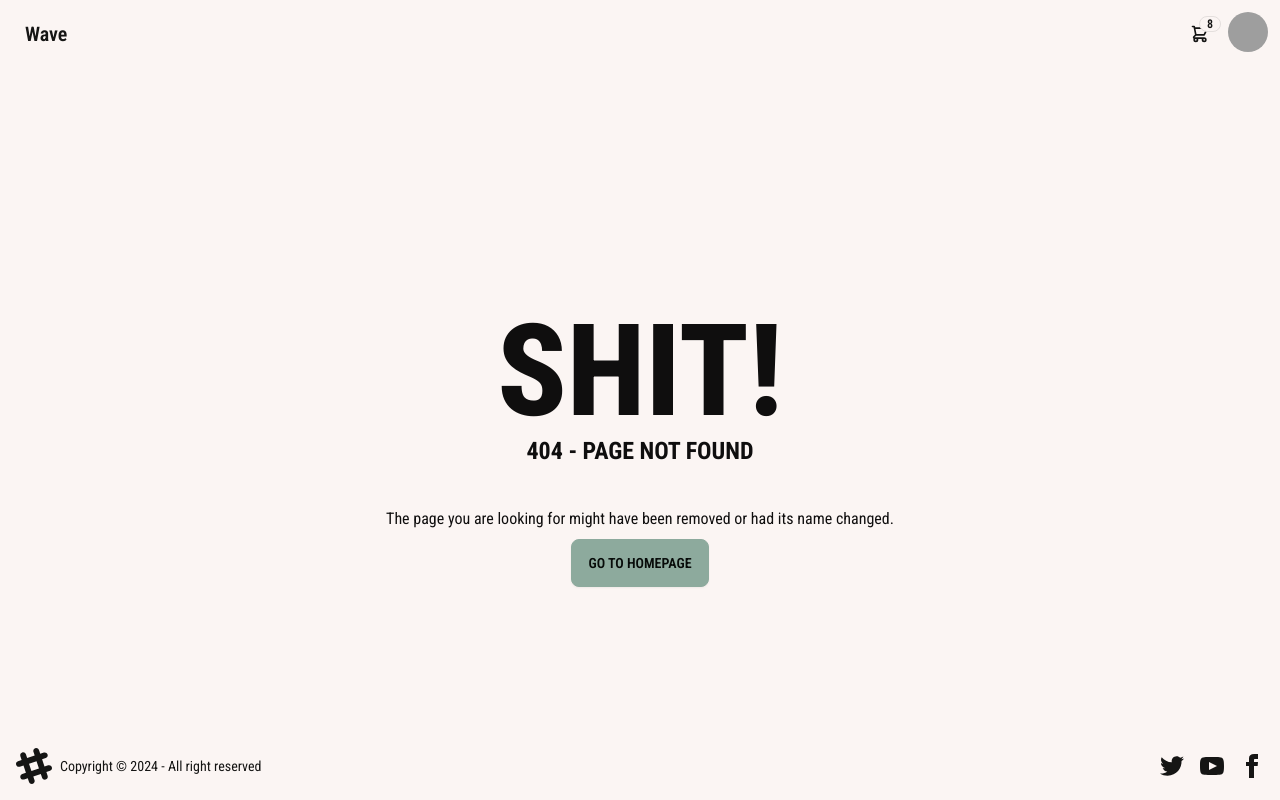
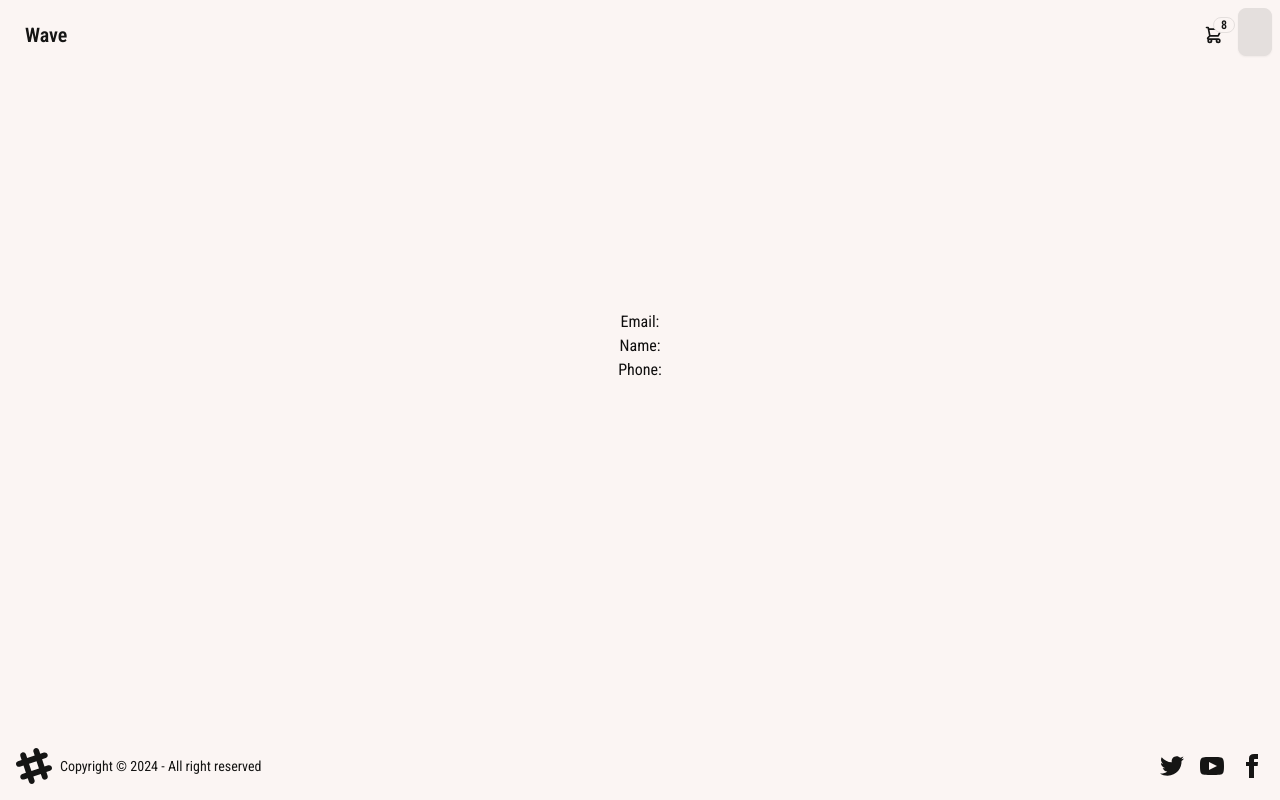
Before and after one commit to Chezin/wave, a React (Vite) app: page /me in a window 1280 px wide. Before the commit this address had no page. Built offline with nearby package versions, Linux system fonts and the light colour scheme; no server answers; grey boxes are pictures that could not be loaded.

Commit message:
added a few mock components, profile page

```diff
--- a/src/components/AuthProvider.tsx
+++ b/src/components/AuthProvider.tsx
@@ -1,24 +1,64 @@
-import { createContext, PropsWithChildren, useContext, useState } from "react";
+import {
+	createContext,
+	PropsWithChildren,
+	useCallback,
+	useContext,
+	useEffect,
+	useState,
+} from "react";
+import Cookies from "js-cookie";
+import axios from "axios";
+
+const PROFILE_URL = "http://localhost:3500/users/me";
 
 type User = {
 	id: number;
+	email: string;
+	firstName: string;
+	lastName: string;
+	phoneNumber: string;
+};
+
+type AuthContextParams = {
+	user: User | null;
+	setUser: (user: User | null) => void;
 };
 
 type AuthProviderProps = PropsWithChildren & {
 	isSignedIn?: boolean;
 };
 
-const AuthContext = createContext<User | null>(null);
-
-const AuthProvider = ({ children, isSignedIn }: AuthProviderProps) => {
-	const [user] = useState<User | null>(isSignedIn ? { id: 1 } : null);
-
-	return <AuthContext.Provider value={user}>{children}</AuthContext.Provider>;
+const AuthContext = createContext<AuthContextParams | null>(null);
+const AuthProvider = ({ children }: AuthProviderProps) => {
+	const [user, setUser] = useState<User | null>(null);
+	const loadUser = useCallback(async () => {
+		console.log(Cookies.get("access-token"), "- JWT");
+		try {
+			const response = await axios.get(PROFILE_URL, {
+				headers: {
+					"Content-Type": "application/json",
+					Authorization: "Bearer " + Cookies.get("access-token"),
+				},
+			});
+			setUser(response.data);
+		} catch (error) {
+			console.log(error);
+		}
+	}, []);
+	useEffect(() => {
+		loadUser();
+	}, [loadUser]);
+	console.log("inside provider", user);
+	return (
+		<AuthContext.Provider value={{ user, setUser }}>
+			{children}
+		</AuthContext.Provider>
+	);
 };
 
 const useAuth = () => {
 	const context = useContext(AuthContext);
-	if (context === undefined)
+	if (!context)
 		throw new Error("useAuth must be used within an AuthProvider");
 	return context;
 };
--- /dev/null
+++ b/src/components/Header/Header.tsx
@@ -0,0 +1,11 @@
+import { useAuth } from "../AuthProvider";
+import SignedInHeader from "./SignedInHeader";
+import SignedOutHeader from "./SignedOutHeader";
+
+const Header = () => {
+	const { user } = useAuth();
+
+	return user ? <SignedInHeader /> : <SignedOutHeader />;
+};
+
+export default Header;
--- a/src/components/Header.tsx
+++ b/src/components/Header/SignedInHeader.tsx
@@ -1,8 +1,10 @@
-const Header = () => {
+const SignedInHeader = () => {
 	return (
 		<div className="navbar">
 			<div className="flex-1">
-				<a className="btn btn-ghost text-xl">Wave</a>
+				<a className="btn btn-ghost text-xl" href="/">
+					Wave
+				</a>
 			</div>
 			<div className="flex-none">
 				<div className="dropdown dropdown-end">
@@ -64,7 +66,7 @@ const Header = () => {
 						className="menu menu-sm dropdown-content mt-3 z-[1] p-2 shadow bg-base-100 rounded-box w-52"
 					>
 						<li>
-							<a className="justify-between">
+							<a href="/me" className="justify-between">
 								Profile
 								<span className="badge">New</span>
 							</a>
@@ -82,4 +84,4 @@ const Header = () => {
 	);
 };
 
-export default Header;
+export default SignedInHeader;
--- /dev/null
+++ b/src/components/Header/SignedOutHeader.tsx
@@ -0,0 +1,57 @@
+const SignedOutHeader = () => {
+	return (
+		<div className="navbar">
+			<div className="flex-1">
+				<a className="btn btn-ghost text-xl">Wave</a>
+			</div>
+			<div className="flex-none">
+				<div className="dropdown dropdown-end">
+					<div
+						tabIndex={0}
+						role="button"
+						className="btn btn-ghost btn-circle"
+					>
+						<div className="indicator">
+							<svg
+								xmlns="http://www.w3.org/2000/svg"
+								className="h-5 w-5"
+								fill="none"
+								viewBox="0 0 24 24"
+								stroke="currentColor"
+							>
+								<path
+									strokeLinecap="round"
+									strokeLinejoin="round"
+									strokeWidth="2"
+									d="M3 3h2l.4 2M7 13h10l4-8H5.4M7 13L5.4 5M7 13l-2.293 2.293c-.63.63-.184 1.707.707 1.707H17m0 0a2 2 0 100 4 2 2 0 000-4zm-8 2a2 2 0 11-4 0 2 2 0 014 0z"
+								/>
+							</svg>
+							<span className="badge badge-sm indicator-item">
+								8
+							</span>
+						</div>
+					</div>
+					<div
+						tabIndex={0}
+						className="mt-3 z-[1] card card-compact dropdown-content w-52 bg-base-100 shadow"
+					>
+						<div className="card-body">
+							<span className="font-bold text-lg">8 Items</span>
+							<span className="text-info">Subtotal: $999</span>
+							<div className="card-actions">
+								<button className="btn btn-primary btn-block">
+									View cart
+								</button>
+							</div>
+						</div>
+					</div>
+				</div>
+				<div className="">
+					<button className="btn"></button>
+				</div>
+			</div>
+		</div>
+	);
+};
+
+export default SignedOutHeader;
--- /dev/null
+++ b/src/components/Hero.tsx
@@ -0,0 +1,19 @@
+const Hero = () => {
+	return (
+		<div className="hero mt bg-base-100 mt-40">
+			<div className="hero-content text-center">
+				<div className="max-w-md">
+					<h1 className="text-5xl font-bold">Hello there</h1>
+					<p className="py-6">
+						Provident cupiditate voluptatem et in. Quaerat fugiat ut
+						assumenda excepturi exercitationem quasi. In deleniti
+						eaque aut repudiandae et a id nisi.
+					</p>
+					<button className="btn btn-primary">Get Started</button>
+				</div>
+			</div>
+		</div>
+	);
+};
+
+export default Hero;
--- a/src/components/RegistrationForm.tsx
+++ b/src/components/RegistrationForm.tsx
@@ -1,10 +1,10 @@
-import axios, { AxiosResponse } from "axios";
+import axios from "axios";
 import { useState, useReducer } from "react";
 import Cookie from "js-cookie";
 import { PatternFormat } from "react-number-format";
+import { useAuth } from "./AuthProvider";
 
 const REGISTER_URL = "http://localhost:3500/auth/register";
-const LOGIN_URL = "http://localhost:3500/auth/login";
 
 const EMAIL_REGEX = new RegExp(
 	"[a-z0-9!#$%&'*+/=?^_`{|}~-]+(?:.[a-z0-9!#$%&'*+/=?^_`{|}~-]+)*@(?:[a-z0-9](?:[a-z0-9-]*[a-z0-9])?.)+(?:[A-Z]{2}|com|org|net|gov|mil|biz|info|mobi|name|aero|jobs|museum)\\b"
@@ -67,6 +67,7 @@ const RegistrationForm = () => {
 		signUpReducer,
 		initialState
 	);
+	const { setUser } = useAuth();
 
 	const handleSubmit: React.FormEventHandler<HTMLFormElement> = async (e) => {
 		e.preventDefault();
@@ -87,25 +88,21 @@ const RegistrationForm = () => {
 				password: signUpState.password,
 			};
 			try {
-				await axios
-					.post(REGISTER_URL, payload, {
+				const registerResponse = await axios.post(
+					REGISTER_URL,
+					payload,
+					{
 						headers: { "Content-Type": "application/json" },
-					})
-					.then((response: AxiosResponse) => {
-						const { accessToken, refreshToken, user } =
-							response.data;
-						console.log(accessToken, refreshToken, user);
-						Cookie.set("jwt", accessToken);
-						Cookie.set("user_id", user.id);
-					})
-					.finally(() => {
-						axios.post(LOGIN_URL, payload, {
-							headers: {
-								"Content-Type": "application/json",
-								authorization: Cookie.get("jwt"),
-							},
-						});
-					});
+					}
+				);
+				const { refreshToken, accessToken, user } =
+					registerResponse.data;
+
+				console.log("user:", user);
+
+				Cookie.set("refresh-token", refreshToken);
+				Cookie.set("access-token", accessToken);
+				setUser(user);
 			} catch (error) {
 				console.log(error);
 			}
--- a/src/main.tsx
+++ b/src/main.tsx
@@ -1,18 +1,20 @@
 import React from "react";
 import ReactDOM from "react-dom/client";
-import App from "./pages/App.tsx";
+import Home from "./pages/Home.tsx";
 import Login from "./pages/Login.tsx";
 import SignUp from "./pages/SignUp.tsx";
 import NotFound from "./pages/error/NotFound.tsx";
-import Header from "./components/Header.tsx";
+import Header from "./components/Header/Header.tsx";
 import Footer from "./components/Footer.tsx";
 import { createBrowserRouter, RouterProvider } from "react-router-dom";
 import "./index.css";
+import { AuthProvider } from "./components/AuthProvider.tsx";
+import Profile from "./pages/Profile.tsx";
 
 const router = createBrowserRouter([
 	{
 		path: "/",
-		element: <App />,
+		element: <Home />,
 		errorElement: <NotFound />,
 	},
 	{
@@ -23,14 +25,20 @@ const router = createBrowserRouter([
 		path: "/signup",
 		element: <SignUp />,
 	},
+	{
+		path: "/me",
+		element: <Profile />,
+	},
 ]);
 
 ReactDOM.createRoot(document.getElementById("root")!).render(
 	<React.StrictMode>
-		<Header />
-		<div className="body bg-base-100">
-			<RouterProvider router={router} />
-		</div>
+		<AuthProvider>
+			<Header />
+			<div className="body bg-base-100">
+				<RouterProvider router={router} />
+			</div>
+		</AuthProvider>
 		<Footer />
 	</React.StrictMode>
 );
--- a/src/pages/App.tsx
+++ /dev/null
@@ -1,5 +0,0 @@
-function App() {
-	return <></>;
-}
-
-export default App;
--- /dev/null
+++ b/src/pages/Home.tsx
@@ -0,0 +1,14 @@
+import { useAuth } from "../components/AuthProvider";
+import Hero from "../components/Hero";
+
+const Home = () => {
+	const { user } = useAuth();
+	console.log(user);
+	return (
+		<div>
+			<Hero></Hero>
+		</div>
+	);
+};
+
+export default Home;
--- /dev/null
+++ b/src/pages/Profile.tsx
@@ -0,0 +1,17 @@
+import { useAuth } from "../components/AuthProvider";
+
+const Profile = () => {
+	const { user } = useAuth();
+	return (
+		<div className="flex flex-col items-center justify-center mt-60 text-primary">
+			<div>Email: {user?.email}</div>
+			<div>
+				Name: {user?.firstName} {user?.lastName}
+			</div>
+
+			<div>Phone: {user?.phoneNumber}</div>
+		</div>
+	);
+};
+
+export default Profile;
```
